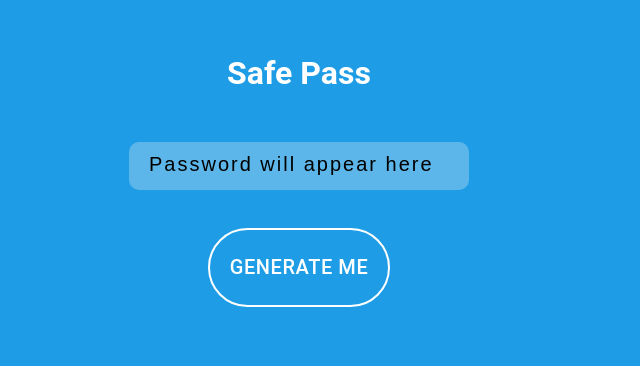
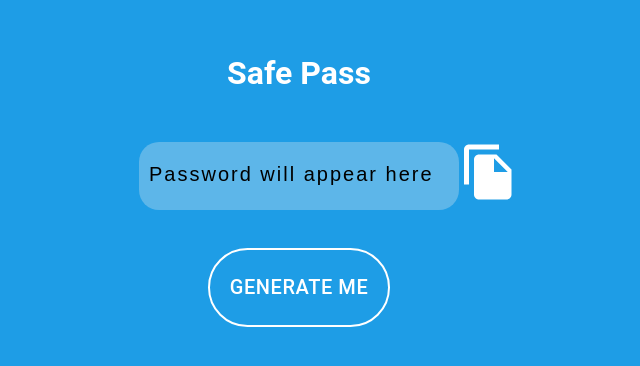
Before and after one commit to yannis182del/Random-password-generator, a React (Create React App) app: page / in a window 1280 px wide. Shown: the part 138-504 px from the top of the page, without its empty margins (341-981 px from the left). Built offline with nearby package versions, Linux system fonts and the light colour scheme; a web font is replaced by a local one.

Commit message:
Minor changes

```diff
--- a/src/Components/Input.js
+++ b/src/Components/Input.js
@@ -1,5 +1,6 @@
 import React from "react";
 import { withStyles } from "@material-ui/core/styles";
+import FileCopyIcon from "@material-ui/icons/FileCopy";
 
 const styles = {
   input: {
@@ -9,27 +10,36 @@ const styles = {
       fontSize: 20,
       fontWeight: 400,
       letterSpacing: "2px",
+      position: "relative"
     },
-    width: "20% ",
-    padding: "0 20px",
+    padding: "10px",
     outline: " 1px #2e2e2e",
     border: " 1px #2e2e2e ",
-    position: "relative",
     minWidth: "300px",
     height: "48px",
-    borderRadius: "10px"
+    borderRadius: "20px"
+  },
+  icon: {
+    fontSize: "60px",
+    cursor: "pointer",
+    color: "white",
+    position: "absolute"
+  },
+  container: {
+    maxWidth: "420px",
+    margin: "auto"
   }
 };
 
 const Input = props => {
   const { classes } = props;
   return (
-    <input
-      className={classes.input}
-      onClick={props.save}
-      placeholder={props.label}
-      disabled
-    />
+    <form>
+      <div className={classes.container}>
+        <input className={classes.input} placeholder={props.label} disabled />
+        <FileCopyIcon onClick={props.save} className={classes.icon} />
+      </div>
+    </form>
   );
 };
 
```
